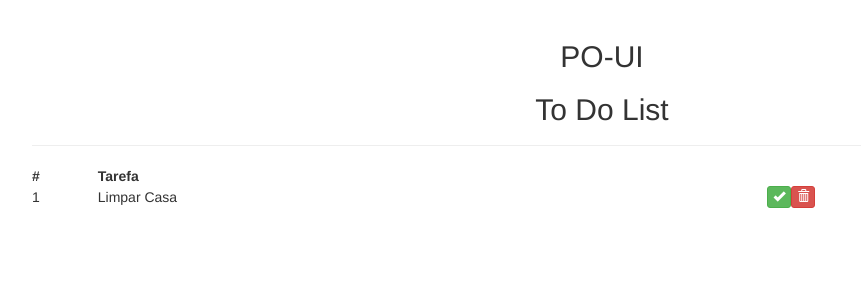
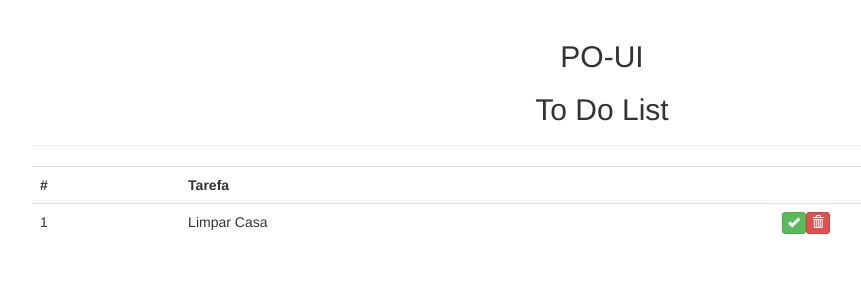
Before and after one commit to imfabiosala/poui-todolist, an Angular app: page /tasks/list in a window 1280 px wide. Shown: the top 300 px of the page, without its empty margins (38-899 px from the left). Built offline with nearby package versions, Linux system fonts and the light colour scheme.

Commit message:
[FIX] Table hover effect.

```diff
--- a/src/app/tasks/list/list.component.html
+++ b/src/app/tasks/list/list.component.html
@@ -1,6 +1,7 @@
 <!-- begin app. table tasks -->
 <div>
 	<table class="table table-hover">
+		<tbody>
 			<tr>
 				<th>#</th>
 				<th>Tarefa</th>
@@ -10,11 +11,11 @@
 				<td>1</td>
 				<td>Limpar Casa</td>
 				<td>
-                <a href="#" class="btn btn btn-success btn-xs" role="button"><span class="glyphicon glyphicon-ok"aria-hidden="true"></span></a>
-                &ensp;
+                    <a href="#" class="btn btn btn-success btn-xs" role="button"><span class="glyphicon glyphicon-ok" aria-hidden="true"></span></a>
                     <a href="#" class="btn btn btn-danger btn-xs" role="button"><span class="glyphicon glyphicon-trash" aria-hidden="true"></span></a>
                 </td>
 			</tr>
+		</tbody>
 	</table>
 </div>
 <!-- end app. table tasks -->
```
Lines whose indentation alone changed are shown as unchanged.
